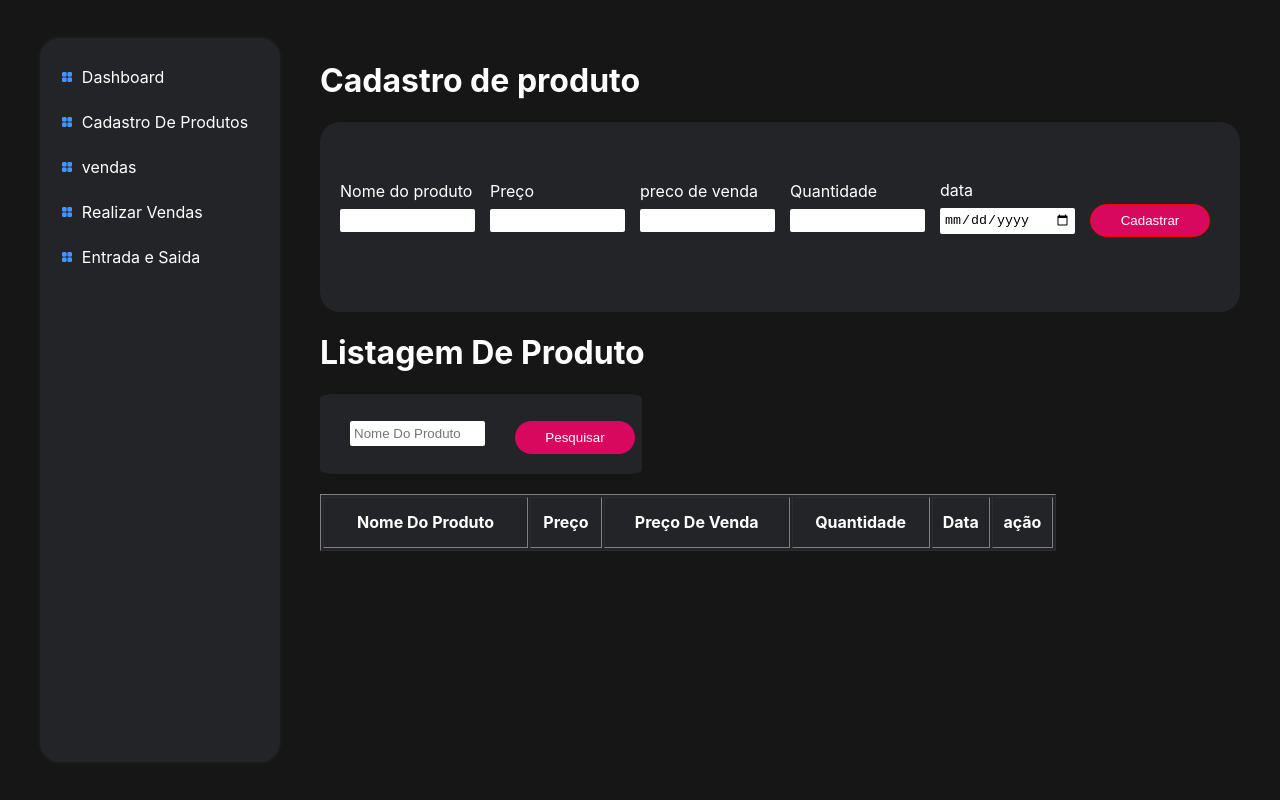
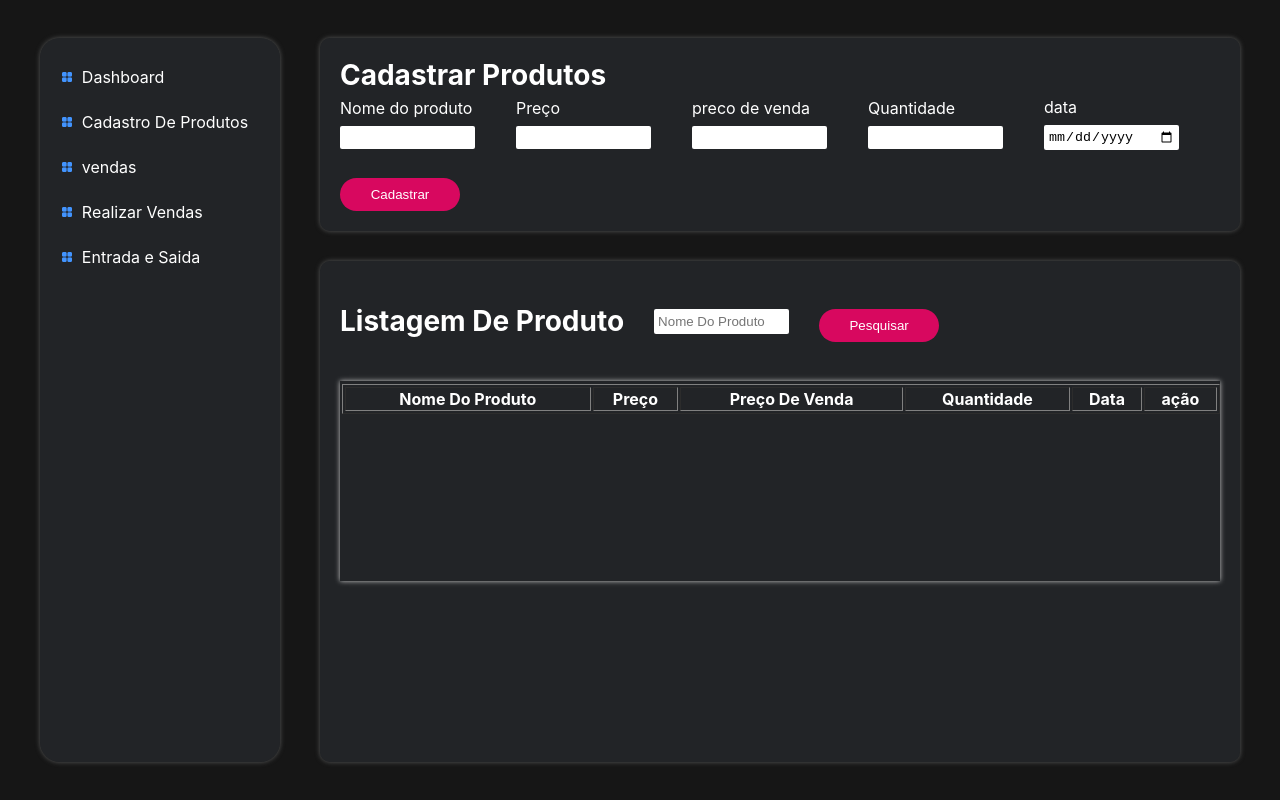
Before and after one commit to ClemarNunes/inventory-system, a Next.js app: page /ProductRegistration in a window 1280 px wide. Built offline with nearby package versions, Linux system fonts and the light colour scheme.

Commit message:
finishing crud

```diff
--- a/components/Layout/Layout.module.css
+++ b/components/Layout/Layout.module.css
@@ -3,7 +3,7 @@
     height: 100vh;
     display: flex;
     background-color: rgb(22, 22, 22);
-    /* border: 1px solid red; */
+
 }
 
 
--- a/components/Layout/index.tsx
+++ b/components/Layout/index.tsx
@@ -1,19 +1,35 @@
 import styles from './Layout.module.css';
-import { ReactElement } from 'react'
-import  SideBar  from '../SideBar'
+import { ReactElement, useState } from 'react'
+import SideBar from '../SideBar'
+import { FormDataContext } from '../../contexts/formData';
 
 type Props = {
     children: ReactElement;
 }
 
 const Layout = ({ children }: Props) => {
+    // const [dados, setDados] = useState('')
+
+    const [ProductName, setProductName] = useState('');
+    const [price, setPrice] = useState('');
+    const [salePrice, setSalePrice] = useState('');
+    const [count, setCount] = useState('');
+    const [data, setData] = useState('');
+    const [id, setId] = useState(0)
+
+
+
     return (
         <div className={styles.Container}>
 
 
             <SideBar />
 
-            <main className={styles.PageBody}>{children}</main>
+            <main className={styles.PageBody}>
+                <FormDataContext.Provider value={{ id, setId, ProductName, setProductName, price, setPrice, salePrice, setSalePrice, count,setCount, data,setData }}>
+                    {children}
+                </FormDataContext.Provider>
+            </main>
 
 
 
--- a/components/Registration/Registration.module.css
+++ b/components/Registration/Registration.module.css
@@ -1,22 +1,27 @@
 .FormArea {
-    display: flex;
-
-    align-items: center;
-    background-color: rgba(46, 51, 56, 0.5);
-    height: 190px;
-
-    padding: 20px;
-    border-radius: 20px;
 
 
-    display: grid;
-    grid-template-columns: repeat(6, 1fr);
+    background-color: rgba(46, 51, 56, 0.5);
+    border-radius: 10px;
+    padding: 20px;
+    box-shadow: 0px 0px 5px #595a5a;
+}
 
+.FormArea span{
+    font-size: 28px;
+    font-weight: bold;
 
 }
 
+.formItensArea{
+    padding-top: 5px;
+    display: flex;
+    align-items: center;
+    display: grid;
+    grid-template-columns: repeat(5, 1fr);
+}
+
 .FormItens {
-
     width: 150px;
     display: flex;
     flex-direction: column;
@@ -36,6 +41,7 @@
 
 
 
+
 }
 
 
@@ -47,7 +53,7 @@
     border: none;
     border-radius: 20px;
     margin-top: 8px;
-    border: 1px solid red;
+    cursor: pointer;
 
 
 }
--- a/components/Registration/index.tsx
+++ b/components/Registration/index.tsx
@@ -1,52 +1,103 @@
 import styles from './Registration.module.css';
 import { useState } from 'react';
 
+import { FormDataContext } from '../../contexts/formData';
+import { useContext } from 'react';
+
+ type Props = {
+    setData: (setData:any) => void;
+ }
+
+const Registration = ({setData}: Props) => {
 
 
-const Registration = () => {
-    const [ProductName, setProductName] = useState('');
-    const [price, setPrice] = useState('');
-    const [salePrice, setSalePrice] = useState('');
-    const [count, setCount] = useState('');
-    const [data, setData] = useState('');
-    const array:any = []
-    // let array2:any = []
-    // let produto= {}
 
-    const registerProduct = async () => {
+    const FormContext = useContext(FormDataContext)
 
-         const req = await fetch(`/api/product/`,{
+
+    const registerProduct = async (e: React.MouseEvent) => {
+        e.preventDefault()
+
+        const req = await fetch(`/api/product/`, {
             method: 'POST',
             headers: {
                 'Content-Type': 'Application/json'
             },
             body: JSON.stringify({
-                name: ProductName,
-                preco: price,
-                precoDeVenda: salePrice,
-                quantidade: count,
-                data: data
+                name: FormContext?.ProductName,
+                preco: FormContext?.price,
+                precoDeVenda: FormContext?.salePrice,
+                quantidade: FormContext?.count,
+                data: FormContext?.data
+            })
+        })
+
+        const json = await req.json();
+        if (json.status) {
+            alert('adicionado')
+        }
+        ClearInput()
+    }
+
+
+    const editProduct = async () => {
+        const req = await fetch(`/api/product/${FormContext?.id}`, {
+            method: 'PUT',
+            headers: {
+                'Content-Type': 'Application/json'
+            },
+            body: JSON.stringify({
+                name: FormContext?.ProductName,
+                preco: FormContext?.price,
+                precoDeVenda: FormContext?.salePrice,
+                quantidade: FormContext?.count,
+                data: FormContext?.data
             })
         })
 
         const json = await req.json();
         if(json.status){
-            alert('adicionado')
+            // alert('ALTERADO')
         }
+
+
+        ClearInput()
+        // setData({})
+
 
     }
 
+    const ClearInput = () => {
+        FormContext?.setProductName('')
+        FormContext?.setPrice('')
+        FormContext?.setSalePrice('');
+        FormContext?.setCount('');
+        FormContext?.setData('');
+    }
+
+
+    const submit = (e: React.MouseEvent) => {
+        e.preventDefault()
+        FormContext?.id ? editProduct() : registerProduct(e);
+    }
 
     return (
         <div>
+
             <form action="" className={styles.FormArea} >
+                <span>Cadastrar Produtos</span>
+                <div className={styles.formItensArea}>
+
+
+
                     <div className={styles.FormItens}>
 
                         <label htmlFor="">Nome do produto</label>
                         <input
                             type="text"
-                        value={ProductName}
-                        onChange={e => setProductName(e.target.value)}
+                            value={FormContext?.ProductName}
+                            onChange={e => FormContext?.setProductName(e.target.value)}
+
                         />
 
 
@@ -55,8 +106,8 @@ const Registration = () => {
                     <div className={styles.FormItens}>
                         <label htmlFor="">Preço</label>
                         <input
-                        value={price}
-                        onChange={e => setPrice(e.target.value)}
+                            value={FormContext?.price}
+                            onChange={e => FormContext?.setPrice(e.target.value)}
                             type="text"
                         />
 
@@ -65,8 +116,8 @@ const Registration = () => {
                         <label htmlFor="">preco de venda</label>
                         <input
                             type="text"
-                        value={salePrice}
-                        onChange={(e => setSalePrice(e.target.value))}
+                            value={FormContext?.salePrice}
+                            onChange={(e => FormContext?.setSalePrice(e.target.value))}
                         />
 
                     </div>
@@ -75,8 +126,8 @@ const Registration = () => {
                         <label htmlFor="">Quantidade</label>
                         <input
                             type="text"
-                        value={count}
-                        onChange={(e => setCount(e.target.value))}
+                            value={FormContext?.count}
+                            onChange={(e => FormContext?.setCount(e.target.value))}
                         />
 
 
@@ -86,12 +137,18 @@ const Registration = () => {
                         <label htmlFor=''>data</label>
                         <input
                             type="date"
-                        value={data}
-                        onChange={(e => setData(e.target.value))}
+                            value={FormContext?.data}
+                            onChange={(e => FormContext?.setData(e.target.value))}
                         />
                     </div>
 
-                <button onClick={registerProduct} className={styles.button}>Cadastrar</button>
+                    {/* {FormContext?.dados} */}
+
+                    <button onClick={submit} className={styles.button}>Cadastrar</button>
+                    {/* <button onClick={submit}>oi</button> */}
+                    {/* <button onClick={editProduct}>editar</button> */}
+
+                </div>
             </form>
         </div>
     );
--- a/components/SideBar/SideBar.module.css
+++ b/components/SideBar/SideBar.module.css
@@ -2,7 +2,7 @@
     height: 100%;
     width: 25%;
     padding: 38px 40px;
-    /* border: 1px solid red; */
+
 }
 
 .MenuArea{
@@ -13,7 +13,7 @@
     justify-content: center;
     display: flex;
     color: white;
-    box-shadow: 0px 0px 5px #292626;
+    box-shadow: 0px 0px 5px #595a5a;
     /* border: 1px solid blue; */
 }
 
--- /dev/null
+++ b/contexts/formData.ts
@@ -0,0 +1,30 @@
+import { createContext } from "react";
+
+
+type FormDataType = {
+
+    id: number;
+    setId: (setId: number) => void;
+
+    ProductName: string;
+    setProductName: (setProductName: string) => void;
+
+    price: string;
+    setPrice: (setPrice: string) => void
+
+    salePrice: string;
+    setSalePrice: (setSalePrice: string) => void
+
+    count: string;
+    setCount: (setCount: string) => void
+
+    data: string;
+    setData: (setData: string) => void
+
+
+
+}
+
+
+
+export const  FormDataContext = createContext<FormDataType | null >(null);
--- a/pages/ProductRegistration/ProductRegistration.module.css
+++ b/pages/ProductRegistration/ProductRegistration.module.css
@@ -1,27 +1,22 @@
 .Container {
     color: white;
-    /* border: 1px solid blue; */
-    height: 89%;
+    height: 100%;
     width: 100%;
-    padding-right: 40px;
-    margin-top: 40px;
+
     display: flex;
-    /* justify-content: center; */
+
     flex-direction: column;
-    /* align-items: center; */
+    padding: 38px 40px 38px 0;
+
 }
 
-
-
-.button {
-    width: 120px;
-    height: 33px;
-    background-color: rgb(216, 8, 95);
-    color: white;
-    border: none;
-    border-radius: 20px;
-    margin-top: 8px;
-    /* border: 1px solid red; */
+.ContainerListagemProduto{
+    margin-top: 30px;
+    border-radius: 10px;
+    padding: 20px;
+    height: 100%;
+    background-color: rgba(46, 51, 56, 0.5);
+    box-shadow: 0px 0px 5px #595a5a;
 
 
 }
@@ -29,14 +24,13 @@
 .ListaItem{
 
     display: flex;
-    /* justify-content: space-between; */
     align-items: center;
-    background-color: rgba(46, 51, 56, 0.5);
-    width: 35%;
     height: 80px;
-    border-radius: 5%;
+    width: 100%;
+    /* padding: 30px; */
     /* border: 1px solid red; */
 }
+
 
 .ListaItem input{
     /* border-radius: 35px; */
@@ -50,54 +44,51 @@
     margin: 30px;
     border-radius: 2px;
 }
+.ListaItem span{
+    font-size: 28px;
+    font-weight: bold;
 
-
-.AreaPesquisa{
-    width: 80%;
-    height: 57px;
-
-    background-color: rgba(46, 51, 56, 0.5);
-    /* background-color: #000; */
-    /* background-color: black; */
-    margin-top: 20px;
-    /* border-radius: 10px; */
-    /* border: 1px solid red; */
 }
 
 
-.teste{
-    width: 800px;
-    height: 100px;
-    border: 1px solid red;
+.button {
+    width: 120px;
+    height: 33px;
+    background-color: rgb(216, 8, 95);
     color: white;
+    border: none;
+    border-radius: 20px;
+    margin-top: 8px;
+    cursor: pointer;
 
-
-}
-
-.teste2{
-    width: 100%;
-    height: 100%;
-    border: 1px solid blue;
-}
-
-.teste5{
-    width: 300px;
-    height: 330px;
-    border: 11px solid red;
 }
 
 
 
 
-.Container2{
-    height: 100%;
+
+
+.AreaPesquisa{
+    margin-top: 20px;
+     /* padding-left: 2px; */
+
+
     width: 100%;
-    border: 1px solid red;
+    height: 200px;
+
+    box-shadow: 0px 0px 5px #ccc;
+    padding-left: 2px;
+    padding-top: 3px;
+    overflow: hidden;
+   overflow-y: auto;
+
 }
+
 .tableArea{
     width: 100%;
-    /* border: 1px solid red; */
-    /* padding: 10px; */
-    height: 100%;
+    height: auto;
+
+ /* border: 1px solid red; */
+
 
 }
--- a/pages/ProductRegistration/index.tsx
+++ b/pages/ProductRegistration/index.tsx
@@ -1,21 +1,9 @@
 import styles from './ProductRegistration.module.css';
 import Registration from '../../components/Registration';
-import { useEffect, useState } from 'react';
-import prisma from '../../libs/prisma';
-import { NextApiHandler } from "next";
-import api from '../../libs/api';
+import { useState } from 'react';
+
 import Table from '../../components/Table';
 
-type Ok = {
-    id: number;
-    name: string;
-}
-
-type Ok2 = {
-    id: number;
-    name: string
-
-}
 
 
 
@@ -30,15 +18,31 @@ type Now = {
 
 }
 
+
+
+
+
 const ProductRegistration = () => {
 
 
 
     const [data, setData] = useState<Now[]>([])
     const [searchProduct, setSearchProduct] = useState('');
+    const [showTable, setShowTable] = useState(false);
+
+
+
+
+
+
 
 
     const handlerSearch = async () => {
+        setSearchProduct('');
+
+
+        if(searchProduct){
+            // setSearchProduct('')
             let oi: Now[] = []
 
             const req = await fetch(`/api/product`);
@@ -52,22 +56,33 @@ const ProductRegistration = () => {
 
                 }
             }
+
+
+
+
+
             setData(oi)
+            setShowTable(true);
+        }
+
+
 
     }
 
 
     return (
         <div className={styles.Container}>
-            <h1>Cadastro de produto</h1>
+            {/* <h1>Cadastro de produto</h1> */}
 
 
 
-            <Registration />
+            <Registration setData={setData} />
 
-            <h1>Listagem De Produto</h1>
+            <div className={styles.ContainerListagemProduto}>
+
 
                 <div className={styles.ListaItem}>
+                    <span>Listagem De Produto</span>
                     <input
                         type="text"
                         placeholder='Nome Do Produto'
@@ -79,7 +94,7 @@ const ProductRegistration = () => {
 
                 </div>
 
-            <div className={styles.AreaPesquisa}>
+                <div className={styles.AreaPesquisa} style={{ display: (showTable ? 'block' : 'false') }}>
 
                     <table border={1} className={styles.tableArea}>
                         <thead>
@@ -94,9 +109,10 @@ const ProductRegistration = () => {
 
                         </thead>
 
+
                         {data.map((item, index) => (
-                        <tbody>
-                            <tr key={index} >
+                            <tbody key={index}>
+                                <tr  >
 
                                     <Table
                                         name={item.name}
@@ -105,6 +121,11 @@ const ProductRegistration = () => {
                                         precoDeVenda={item.precoDeVenda}
                                         quantidade={item.quantidade}
                                         data={item.data}
+                                    // handlerEditProduct={handlerEditProduct}
+                                    // setData={setData}
+
+
+
                                     />
 
                                 </tr>
@@ -116,6 +137,9 @@ const ProductRegistration = () => {
                 </div>
 
             </div>
+
+
+        </div>
     );
 }
 
--- a/pages/api/product/[id].ts
+++ b/pages/api/product/[id].ts
@@ -43,6 +43,8 @@ const handlerPut: NextApiHandler = async (req, res) => {
      res.json({error: 'não foi possivel alterar esse usuario.'})
 }
 
+
+
 const handlerDelete: NextApiHandler = async (req, res) => {
     const { id } = req.query;
 
```
Also changed, not shown: components/Table/index.tsx (+34 -3 lines), styles/globals.css (line endings or trailing spaces). Lines whose indentation alone changed are shown as unchanged.
